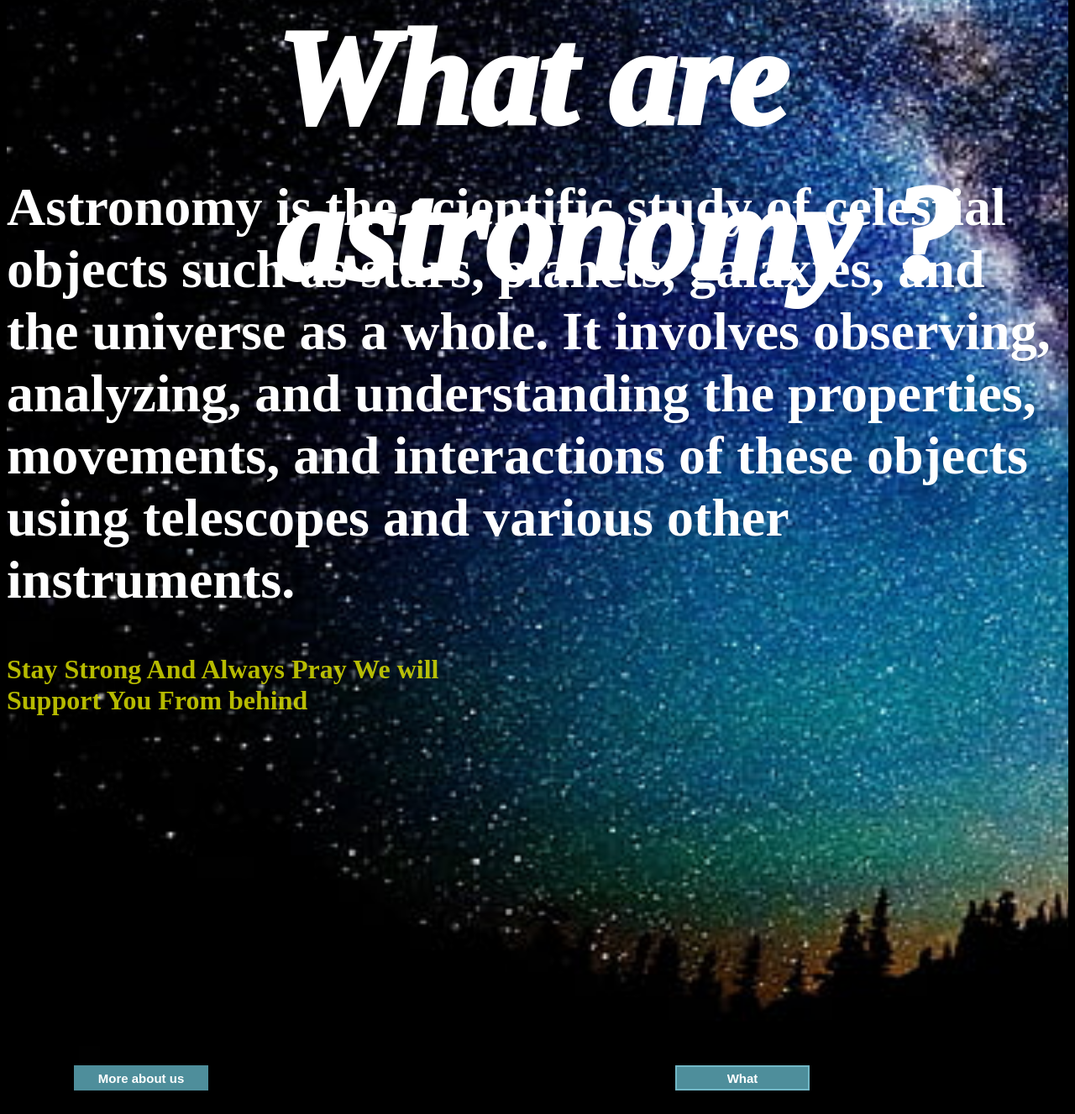
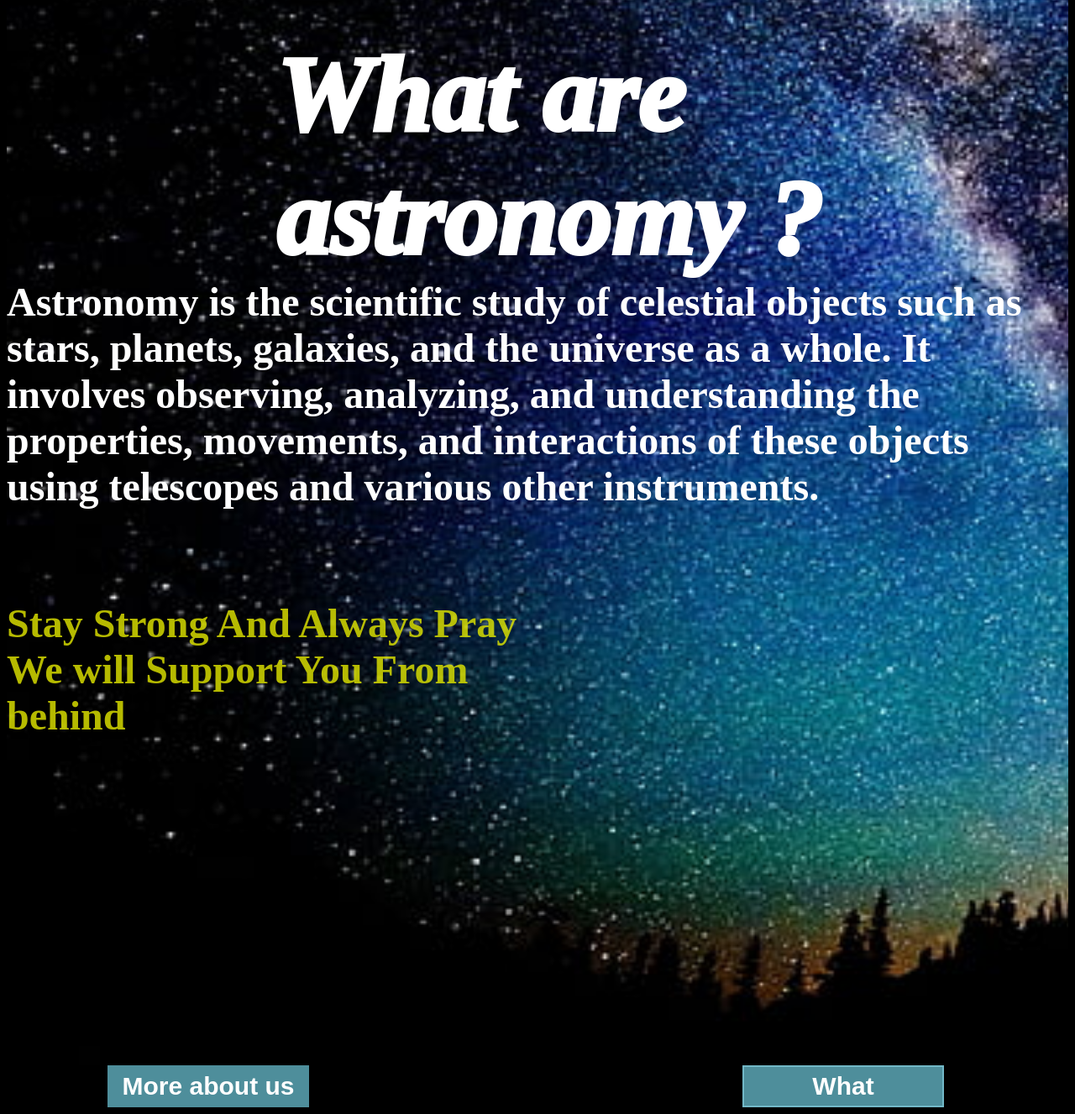
Before and after one commit to 4inz/Alven-Project, a plain HTML site: page index.html in a window 1280 px wide. Shown: the part 339-1666 px from the top of the page at 84% size. Drawn offline with Linux system fonts and the light colour scheme.

Commit message:
Add files via upload

```diff
--- a/index.html
+++ b/index.html
@@ -26,7 +26,7 @@
        font-weight: 1000;
        position : absolute;
        margin-left : 20rem;
-       font-size : 10rem;
+       font-size : 8rem;
 
      }
       body {
@@ -35,7 +35,7 @@
       .Nav-Img p{
         color : #ffffff;
         font-weight: 700;
-        font-size : 4rem;
+        font-size : 3rem;
       }
       Nav-Img p{
         padding:30% ;
@@ -45,13 +45,13 @@
       }
       button {
         margin-left: 50%;
-        width: 10rem;
+        width: 15rem;
         background-color: #7de3f7a0;
         border: 2px solid #a0ecfe70;
-        font-size: 15px;
+        font-size: 30px;
         color: #ffff;
         font-weight: 800;
-        height: 30px;
+        height: 50px;
 
 
       }
@@ -66,7 +66,7 @@
        }
        .Nav-Img h6{
          Color: #e4e900cc;
-         font-size: 2rem;
+         font-size: 3rem;
          font-weight: 900;
          margin-top: 60%;
          position : absolute;
```
